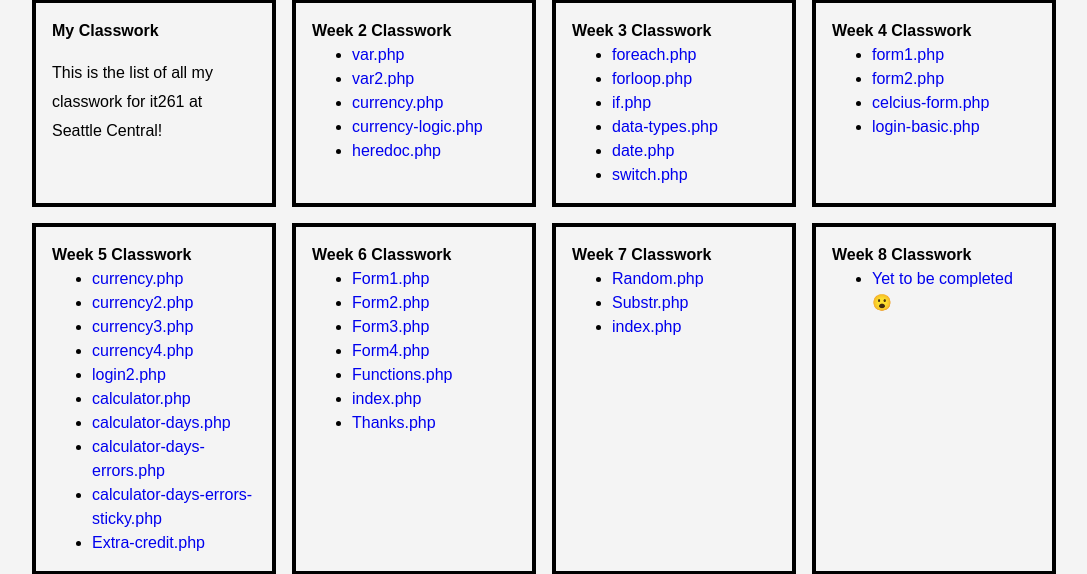
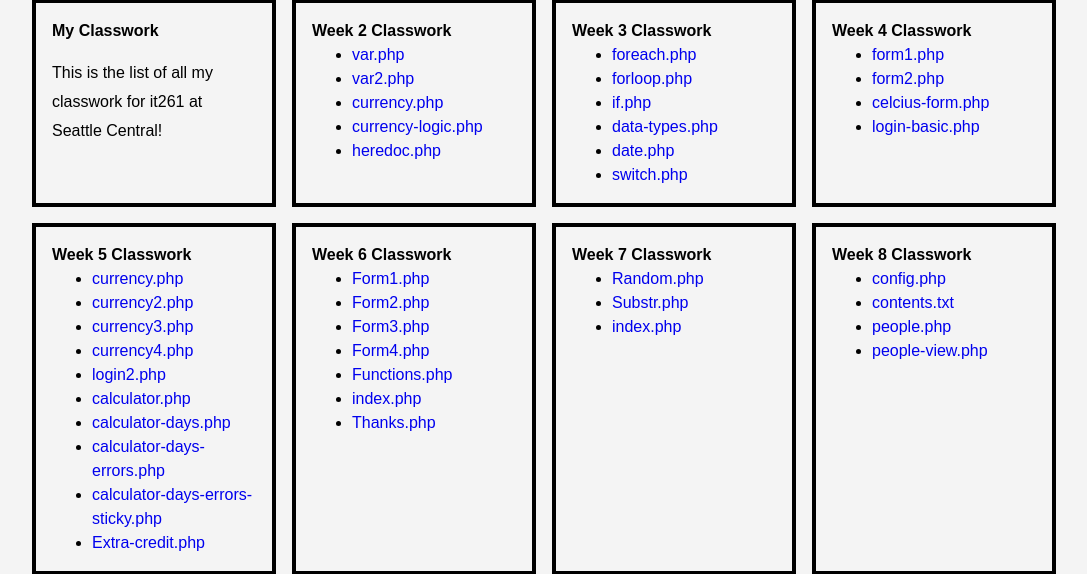
Before and after one commit to facemanguy/IT261JohnMeyer, a PHP site: page / in a window 1280 px wide. Shown: the part 682-1256 px from the top of the page, without its empty margins (96-1183 px from the left). Run offline with PHP 8.4, Linux system fonts and the light colour scheme.

Commit message:
Added index page links w8

```diff
--- a/index.php
+++ b/index.php
@@ -23,6 +23,7 @@
 						<li><a href="weeks/week4/adder.php">HW 4: TroubleShooting</a></li>
 						<li><a href="index.php#classwork">HW 5: Calculating Form</a></li>
 						<li><a href="website/contact.php">HW 6: Emailable Form</a></li>
+						<li><a href="website/gallery.php">HW 7: Gallery of Images</a></li>
 					</ul>
 				</li>
 				<li><a href="index.php#classwork">Classwork</a></li>
@@ -116,7 +117,10 @@
 			<div>
 				<h4>Week 8 Classwork</h4>
 				<ul>
-					<li><a href="#">Yet to be completed 😮</a></li>
+					<li><a href="/it261/weeks/week8/config.php">config.php</a></li>
+					<li><a href="/it261/weeks/week8/contents.txt">contents.txt</a></li>
+					<li><a href="/it261/weeks/week8/people.php">people.php</a></li>
+					<li><a href="/it261/weeks/week8/people-view.php">people-view.php</a></li>
 				</ul>
 			</div>
 			<div class="showcase1">
```
